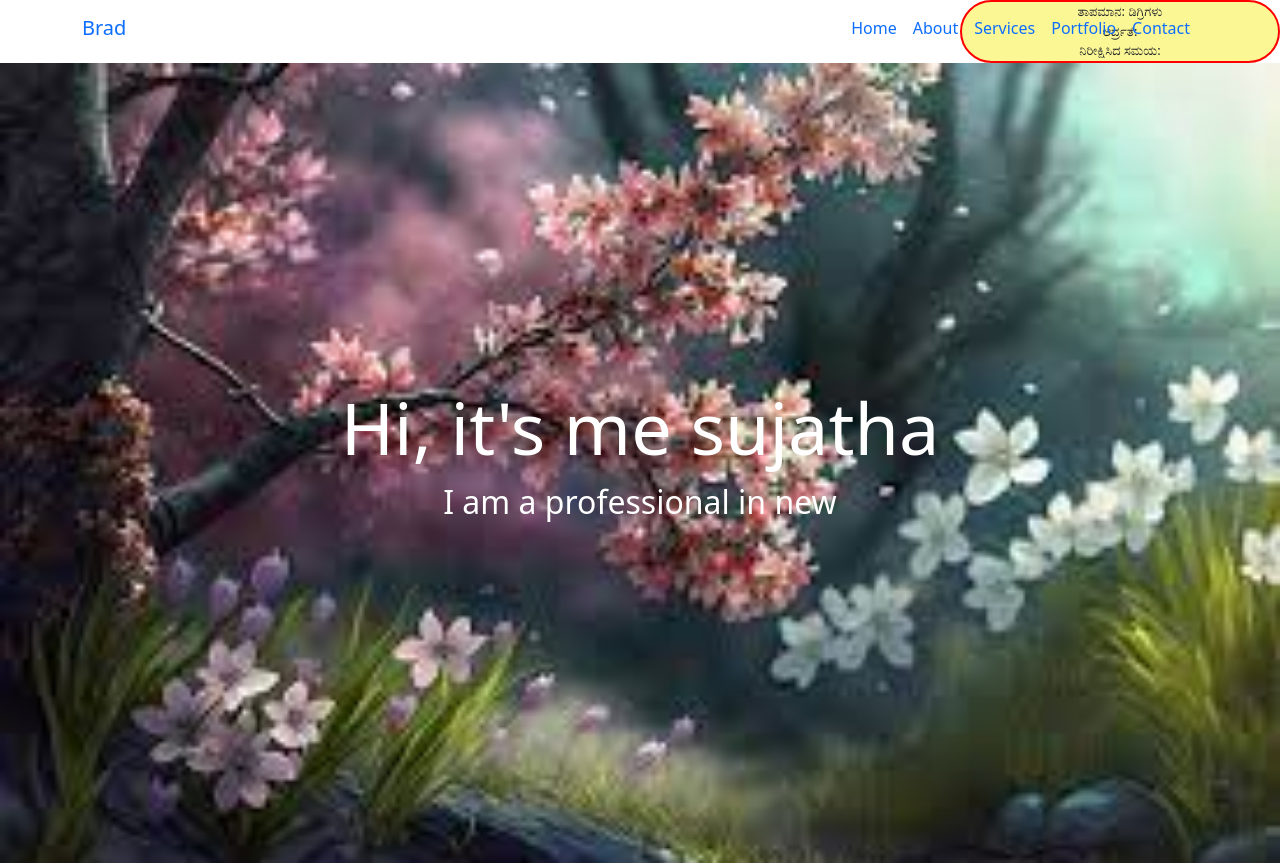
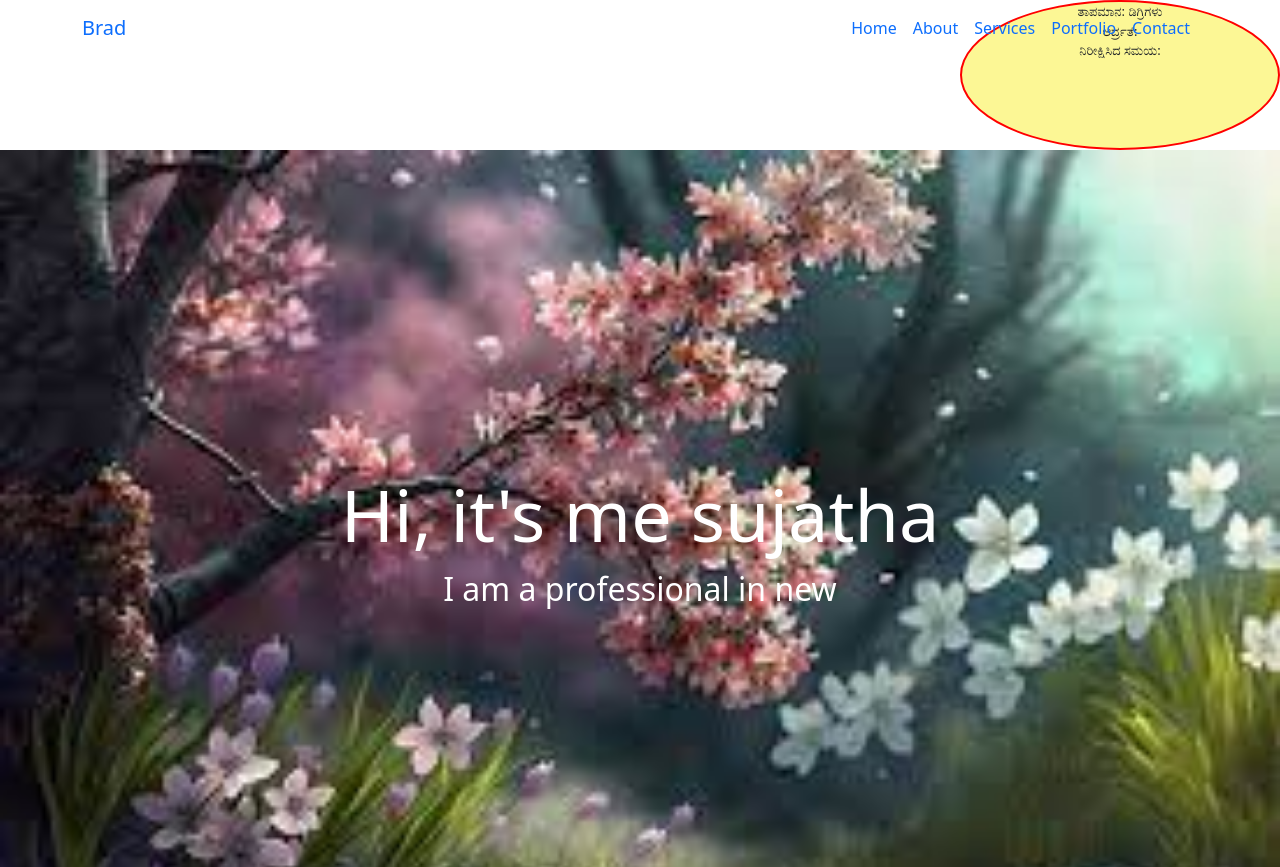
Before and after one commit to sujatha2000/my-protfolios, a plain HTML site: page index.html in a window 1280 px wide. Shown: the top 867 px of the page. Drawn offline with nearby package versions, Linux system fonts and the light colour scheme; no server answers.

Commit message:
Update index.html
fchg

```diff
--- a/index.html
+++ b/index.html
@@ -23,9 +23,9 @@
       border: 2px solid red;
       background-color: #fcf795;
       width: 25%;
-      hight:150px;
+      height:150px;
       font-size:small;
-        border-radius: 50px;
+        border-radius: 50%;
 
 }
 
```
